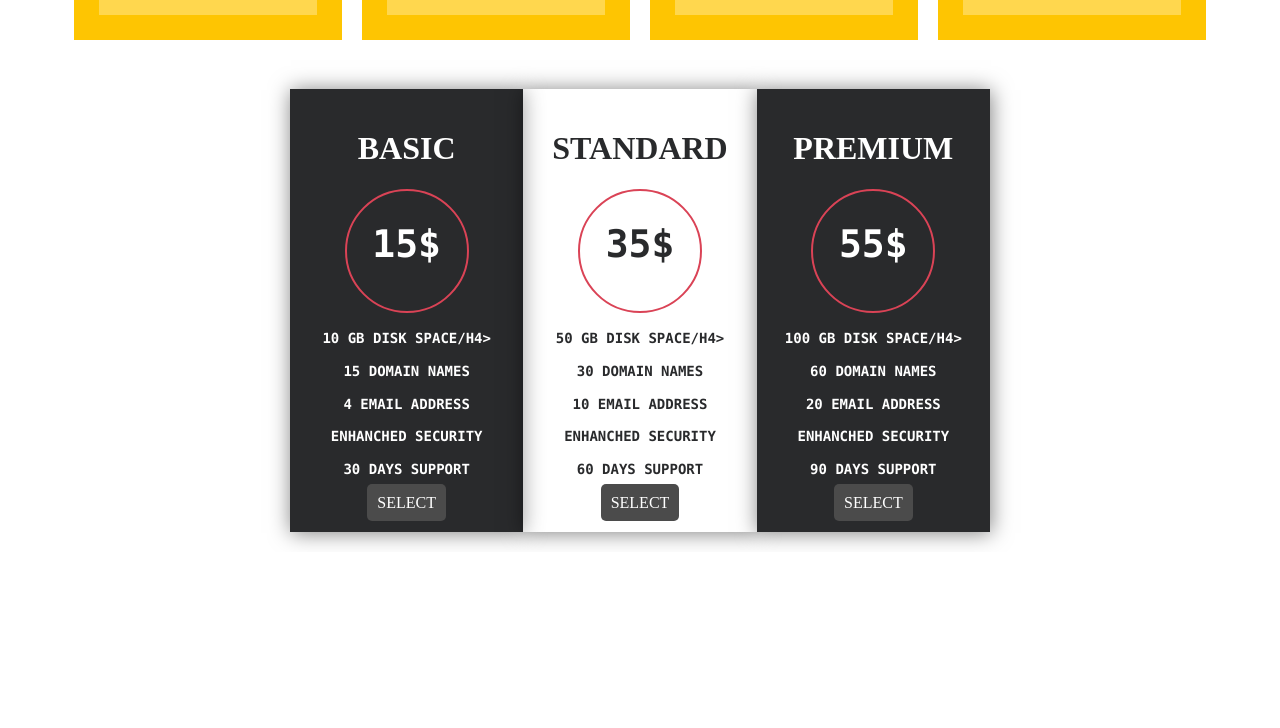
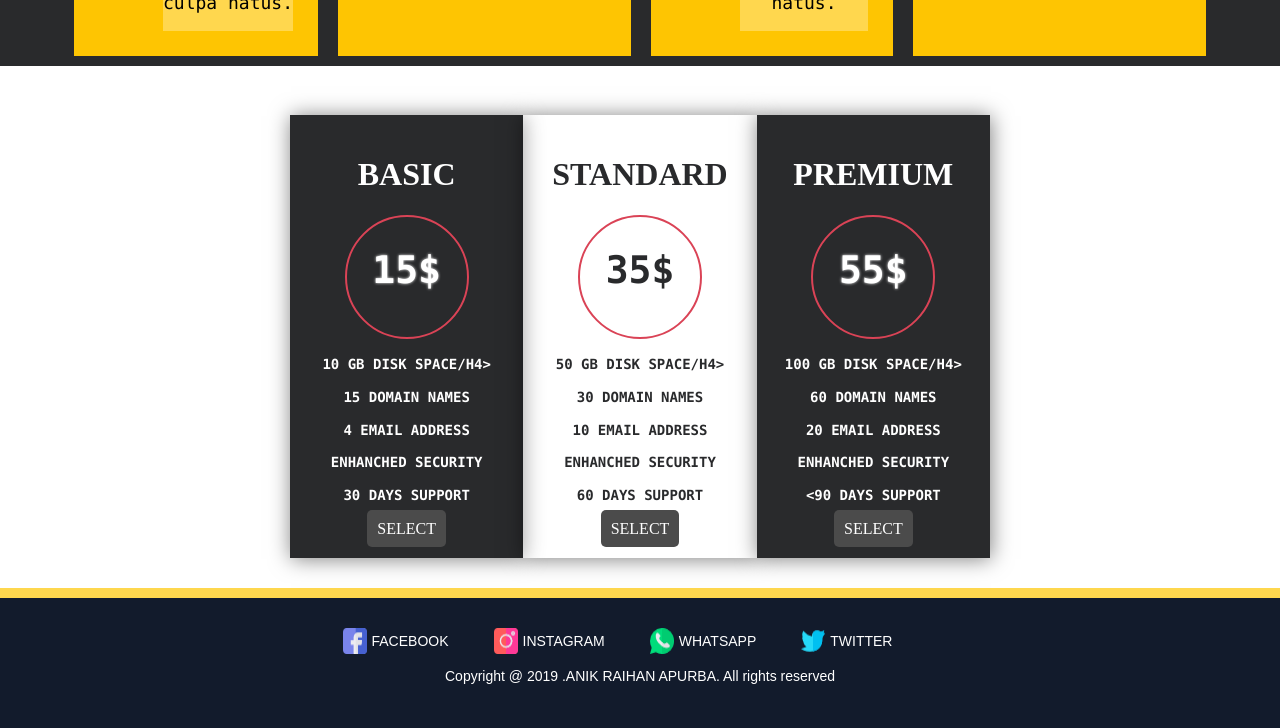
Before and after one commit to anikraihan001/star_developer, a plain HTML site: page index.html in a window 1280 px wide. Shown: the part 1139-1867 px from the top of the page. Before the commit the page ends 1691 px from the top, so only its background shows below. Drawn offline with Linux system fonts and the light colour scheme.

Commit message:
Add files via upload

```diff
--- a/css/style.css
+++ b/css/style.css
@@ -42,6 +42,7 @@ header{
 	transition: 0.5s;
 	padding: 0px 20px;
 	display: block;
+	text-align: center;
 
 }
 
@@ -51,7 +52,10 @@ header{
 }
 
 .menu ul li a:hover{
+	border: 1px solid #FEC502;
+	border-radius: 10px;
 	color: #FEC502;
+	text-align: center;
 }
 
 /*Banner Start*/
@@ -98,14 +102,17 @@ margin: auto;
 }
 .banner_content h1 span{
 	color: #FFFFFF;
+	text-shadow: 0 0 8px #FFFFFF;
 }
 .service{
 	margin-bottom: 5px;
+	background: #292A2C;
 
 }
 
 .our_service{
 	width: 20%;
+
 	margin:0 auto;
 }
 .our_services h1{
@@ -116,7 +123,8 @@ margin: auto;
 	letter-spacing: 4px;
 	font-weight: 700;
 	font-size: 50px;
-	color: #FEC502
+	color: #FEC502;
+	    text-shadow: 0 0 4px #fec502;
 
 
 }
@@ -128,7 +136,7 @@ margin: auto;
 
 }
 .single{
-	background-color:#FEC502;
+	background:#FEC502;
 	font-family: consolas;
 	font-weight: 400;
 	font-size: 18px;
@@ -136,7 +144,7 @@ margin: auto;
 	padding: 25px;
 
 	margin: 10px;
-	flex-grow: 1;
+	flex-grow: 2;
 }
 .single:nth-child(odd){
 	align-self: flex-end;
@@ -149,7 +157,7 @@ margin: auto;
 }
 .wrapper2{
 
-	margin: 20px auto;
+	margin: 30px auto;
 	width: 700px;
 	display: flex;
 	text-transform: uppercase;
@@ -178,6 +186,7 @@ margin: auto;
 .price h2{
 	font-family: consolas;
 	font-size: 38px;
+	text-shadow: 0 0 3px #FFFFFF;
 
 }
 .deals h4{
@@ -220,3 +229,41 @@ margin: auto;
 .single_price  a:hover{
 	background: #da4356;
 }
+ footer{
+ 	border-top: 10px solid #FED74E;
+ 	background-color: #121B2C;
+ 	padding: 30px 0;
+ }
+
+.top{
+
+ 	display: flex;
+ 	justify-content: center;
+ 	align-self: center;
+ 	flex-direction: row;
+ }
+
+.top ul li{
+ 	list-style: none;
+
+ }
+.top a{
+	text-align: center;
+
+ 	font-family: sans-serif;
+ 	font-size: 14px;
+ 	color: white;
+
+ 	text-decoration: none;
+ 	padding-right: 40px;
+ 	display: block;
+ 	margin:5px;
+ }
+
+
+.bottom p{
+ 	font-family: sans-serif;
+ 	font-size: 14px;
+ 	color: white;
+ 	text-align: center;
+ }
--- a/index.html
+++ b/index.html
@@ -5,6 +5,7 @@
 	<title>STAR DEVELOPER</title>
 	<!--css link -->
 	<link rel="stylesheet" href="css/style.css">
+	<link rel="stylesheet" href="https://use.fontawesome.com/4b74a46884.css">
 </head>
 <body>
 	<!--Header start -->
@@ -156,7 +157,7 @@
 				<h4>60 Domain Names</h4>
 				<h4>20 Email Address</h4>
 				<h4>Enhanched Security</h4>
-				<h4>90 days Support</h4>
+				<h4><90 days Support</h4>
 			</div>
 			<a href="#">Select</a>
 		</div>
@@ -166,5 +167,36 @@
 	</div>
 <!-- pricing End-->
 
+<!--Footer Start-->
+<footer>
+	<div class="wrapper">
+
+			<div class="top">
+				<img src="images/facebook.png" alt="facebook">
+			<a href="#">FACEBOOK</a>
+			<img src="images/instagram.png" alt="instagram">
+			<a href="#">INSTAGRAM</a>
+			<img src="images/whatsapp.png" alt="whatsapp">
+
+			<a href="#">WHATSAPP</a>
+			<img src="images/twitter.png" alt="twitter">
+            <a href="#">TWITTER</a>
+
+
+
+		</div>
+			<div class="bottom">
+				<p>Copyright @ 2019 .ANIK RAIHAN APURBA. All rights reserved</p>
+			</div>
+
+		</div>
+
+</footer>
+
+
+
+<!--Footer End-->
+
+
 </body>
 </html>
```
Also changed, not shown: images/facebook.png (added), images/instagram.png (added), images/twitter.png (added), images/whatsapp.png (added).
